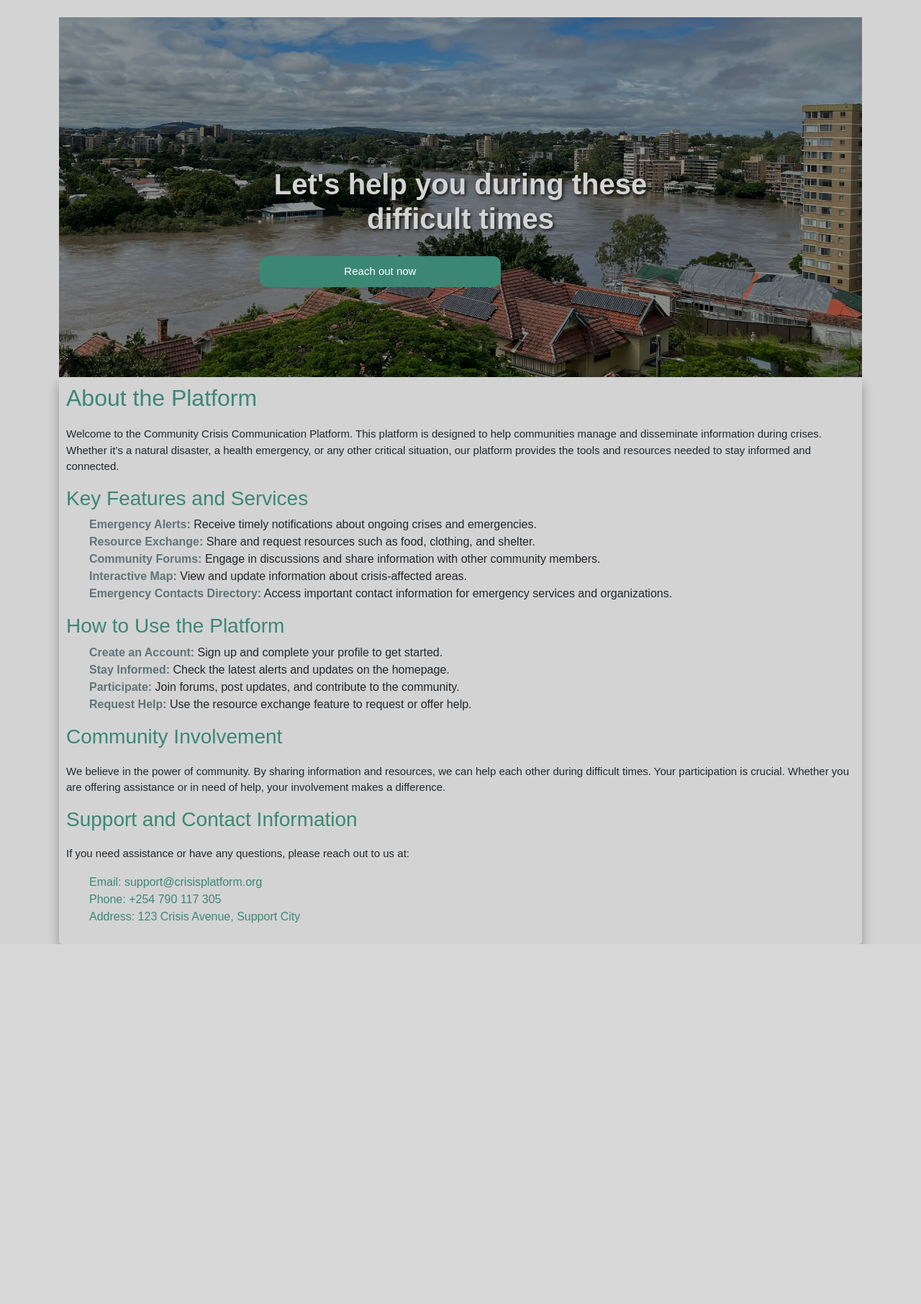
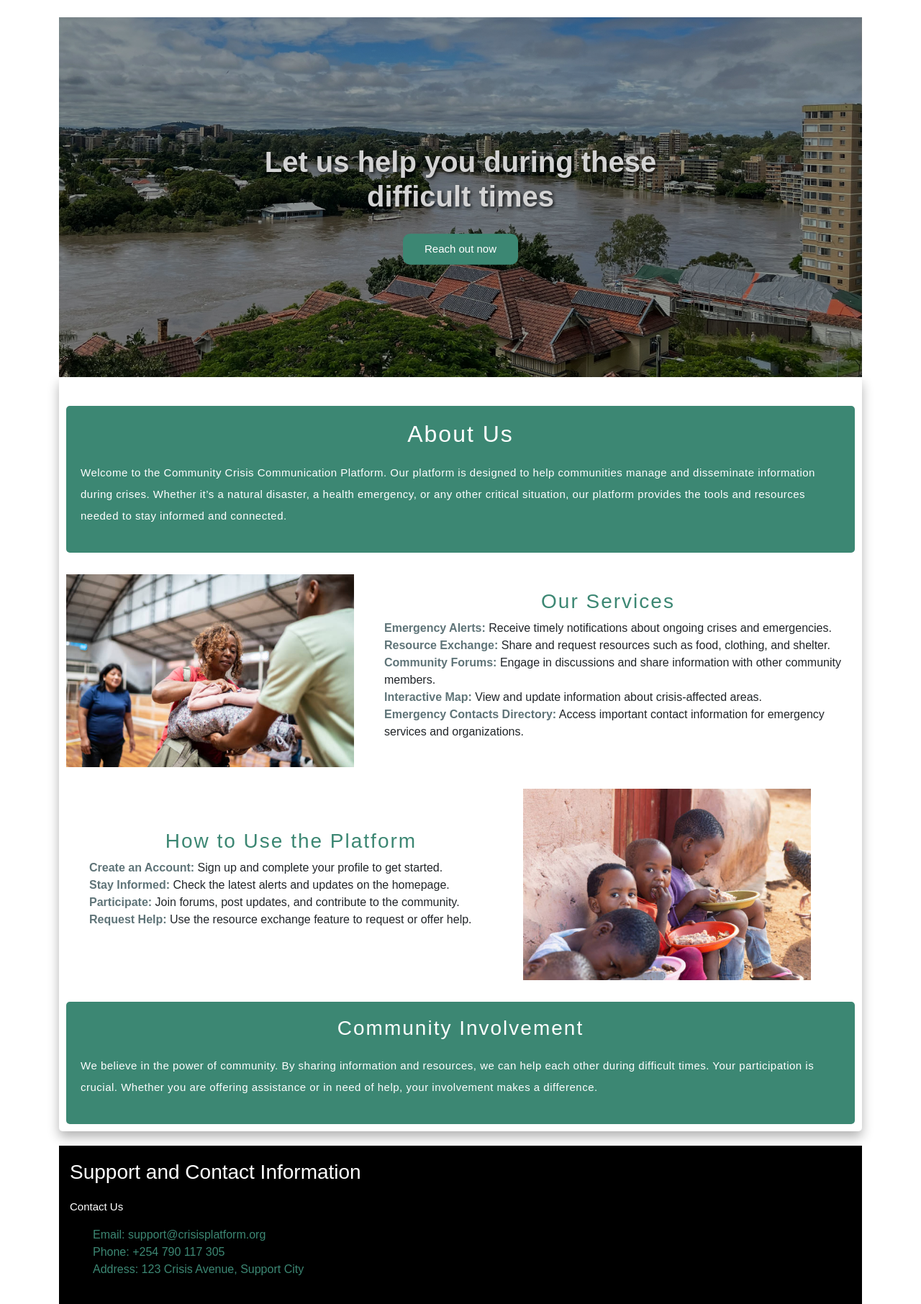
Before and after one commit to Mwaisammy/crisis-management, a Django app: page / in a window 1280 px wide. Shown: the part 82-1894 px from the top of the page at 72% size. Before the commit the page ends 1394 px from the top, so only its background shows below. Run offline with Django 5.2, Linux system fonts and the light colour scheme; a user stored in the database is signed in; data comes from the database, SQL or seed files in the repository; both versions use the stored data as it was after the commit.

Commit message:
third commit

```diff
--- a/App/static/css/styles.css
+++ b/App/static/css/styles.css
@@ -3,11 +3,12 @@
     margin: 0;
     box-sizing: border-box;
     font-family: Arial, Helvetica, sans-serif;
-}
+  }
 
 
 body {
-    background-color: lightgray;
+    background-color: #fff;
+    max-width: 100%;
 }
 
 
--- a/App/templates/App/base.html
+++ b/App/templates/App/base.html
@@ -12,8 +12,7 @@
     <style>
         /* Add your custom styles here */
 
-
-        .container-fluid{
+.container-fluid{
   display: flex;
   align-items: center;
   justify-content: space-between;
@@ -113,6 +112,8 @@
         {% endblock %}
     </div>
 
+
+
     <script src="https://cdn.jsdelivr.net/npm/bootstrap@5.3.3/dist/js/bootstrap.bundle.min.js"></script>
 </body>
 </html>
--- /dev/null
+++ b/App/templates/App/footer.html
@@ -0,0 +1,39 @@
+
+<!DOCTYPE html>
+<html lang="en">
+<head>
+    <meta charset="UTF-8">
+    <meta name="viewport" content="width=device-width, initial-scale=1.0">
+    <title>Document</title>
+</head>
+<body>
+    <style>
+
+        footer {
+            width: 100%;
+            height: 100%; /* Let the footer take all available space */
+
+          padding: 20px 15px;
+          background: black;
+          margin-top: 20px;
+        }
+
+        footer h3, p {
+            color: white;
+
+        }
+    </style>
+
+        <footer>
+
+            <h3>Support and Contact Information</h3>
+            <p>Contact Us</p>
+            <ul class="email">
+                <li>Email: support@crisisplatform.org</li>
+                <li>Phone: +254 790 117 305</li>
+                <li>Address: 123 Crisis Avenue, Support City</li>
+            </ul>
+        </footer>
+
+</body>
+</html>
--- a/App/templates/App/home.html
+++ b/App/templates/App/home.html
@@ -1,10 +1,14 @@
 {% extends "App/base.html" %}
 {% load static %}
+
 
 {% block head %}
 <link rel="stylesheet" href="{% static 'css/style.css' %}">
 <title>Home</title>
+
+
 {% endblock %}
+
 
 
 {% block content %}
@@ -23,6 +27,7 @@
 
 }
 
+
 .image-container::after {
   content: "";
   position: absolute;
@@ -33,26 +38,51 @@
   background-color: rgba(0, 0, 0, 0.4); /* Dark overlay */
 }
 
+
+
+
 .text-overlay {
-
+    display: flex ;
+    flex-direction: column;
+    align-items: center;
     position: absolute;
     top: 50%;
   left: 50%;
   transform: translate(-50%, -50%);
   text-shadow: 2px 2px 4px rgba(0, 0, 0, 0.8);
-  z-index: 1; /* Ensure text stays above the overlay */
+  color: white;
+  z-index: 1;
+
 }
+
 
 .reach_btn {
     background-color: rgb(60, 135, 115); ;
-    padding: 10px;
+    padding: 10px 30px;
     font-size: 15px;
     color: white;
     border-radius: 10px;
-    position: absolute;
     z-index: 1;
-    float: right;
+    width: fit-content;
 
+
+}
+.reach_btn:hover {
+    transition: transform 0.3s ease;
+  animation: pulse 2s infinite;
+}
+
+
+@keyframes pulse {
+  0% {
+    transform: scale(1);
+  }
+  50% {
+    transform: scale(1.1);
+  }
+  100% {
+    transform: scale(1);
+  }
 }
 
 .reach_out{
@@ -64,6 +94,59 @@
 
 
 }
+.reach_btn a{
+  text-decoration: none;
+  color: white;
+}
+.about {
+    background-color: rgb(60, 135, 115);
+    padding: 20px;
+    border-radius: 5px;
+    color: white;
+    margin-top: 30px;
+
+}
+
+.about h2 , .about h3{
+    color: white ;
+    text-align: center;
+    letter-spacing: 2px;
+
+}
+
+.about p {
+    line-height: 30px;
+    letter-spacing: .5px;
+}
+
+.features {
+    display: grid;
+    grid-template-columns: auto auto;
+    gap: 10px;
+    margin-top: 30px;
+    align-items: center;
+}
+
+.features img {
+    width: 400px;
+    height: auto;
+    object-fit: contain;
+}
+
+
+
+.right h3, .left h3 {
+    text-align: center;
+    letter-spacing: 2px;
+
+
+}
+
+footer {
+    background-color: black;
+    color: white;
+    width: 100%;
+}
 
 
     </style>
@@ -72,9 +155,19 @@
         <div class="image-container">
             <img src="../../static/images/banner.jpg" alt="Image description" />
             <div class="text-overlay">
-                <h3 class="reach_out">Let's help you during these difficult times</h3>
+                <div>
 
-                <button class="reach_btn">Reach out now</button>
+                    <h3 class="reach_out">Let us help you during these difficult times</h3>
+                </div>
+
+                <div>
+
+                    <button class="reach_btn">
+                        <a href="/contacts">Reach out now</a>
+                    </button>
+
+                </div>
+
             </div>
           </div>
 
@@ -84,10 +177,27 @@
 
 
         <div class="platform-info">
-            <h2>About the Platform</h2>
-            <p>Welcome to the Community Crisis Communication Platform. This platform is designed to help communities manage and disseminate information during crises. Whether it’s a natural disaster, a health emergency, or any other critical situation, our platform provides the tools and resources needed to stay informed and connected.</p>
 
-            <h3>Key Features and Services</h3>
+            <div class="about">
+
+                <h2>About Us</h2>
+                <p>Welcome to the Community Crisis Communication Platform. Our platform is designed to help communities manage and disseminate information during crises. Whether it’s a natural disaster, a health emergency, or any other critical situation, our platform provides the tools and resources needed to stay informed and connected.</p>
+            </div>
+
+
+            <div class="features">
+
+                <div class="left">
+                    <img
+                      src="../../static/images/saving.jpg"
+                      alt="saving"
+                      class="saving"
+                    />
+                  </div>
+
+                <div class="right">
+
+                    <h3>Our Services</h3>
                     <ul>
                         <li><strong>Emergency Alerts:</strong> Receive timely notifications about ongoing crises and emergencies.</li>
                         <li><strong>Resource Exchange:</strong> Share and request resources such as food, clothing, and shelter.</li>
@@ -95,6 +205,15 @@
                         <li><strong>Interactive Map:</strong> View and update information about crisis-affected areas.</li>
                         <li><strong>Emergency Contacts Directory:</strong> Access important contact information for emergency services and organizations.</li>
                     </ul>
+
+                </div>
+            </div>
+
+            <!-- <div class="separator"></div> -->
+
+
+            <div class="features">
+                <div class="left">
 
                     <h3>How to Use the Platform</h3>
                     <ol>
@@ -104,19 +223,32 @@
                         <li><strong>Request Help:</strong> Use the resource exchange feature to request or offer help.</li>
                     </ol>
 
+                </div>
+
+                <div class="right">
+                    <img src="../../static/images/children.jpg" alt="">
+                </div>
+            </div>
+
+
+            <div class="about">
                 <h3>Community Involvement</h3>
                 <p>We believe in the power of community. By sharing information and resources, we can help each other during difficult times. Your participation is crucial. Whether you are offering assistance or in need of help, your involvement makes a difference.</p>
 
-            <h3>Support and Contact Information</h3>
-            <p>If you need assistance or have any questions, please reach out to us at:</p>
-            <ul class="email">
-                <li>Email: support@crisisplatform.org</li>
-                <li>Phone: +254 790 117 305</li>
-                <li>Address: 123 Crisis Avenue, Support City</li>
-            </ul>
+            </div>
+
+
         </div>
     {% else %}
         <p>Please log in to read more about the platform.</p>
     {% endif %}
 
+
+
+
+
+
+
+    {% include './footer.html' %}
+
     {% endblock %}
--- a/App/templates/App/profile_detail.html
+++ b/App/templates/App/profile_detail.html
@@ -19,4 +19,7 @@
 
     <a href="{% url 'edit_profile' %}" class="btn btn-primary">Edit Profile</a>
     <a href="{% url 'password_change' %}" class="btn btn-primary">Change Password</a>
+
+    {% include './footer.html' %}
+
 {% endblock %}
--- a/App/templates/registration/login.html
+++ b/App/templates/registration/login.html
@@ -31,4 +31,7 @@
 
 </div>
 
+
+
+
 <!-- {% endblock %} -->
```
Also changed, not shown: other parts of App/static/css/styles.css (+12 -17 lines), App/templates/App/contact_list.html (+24 -0 lines), App/static/images/children.jpg (added), App/static/images/saving.jpg (added), App/static/images/saving2.jpg (added), db.sqlite3. Lines whose indentation alone changed are shown as unchanged.
